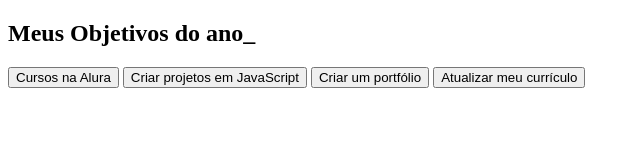
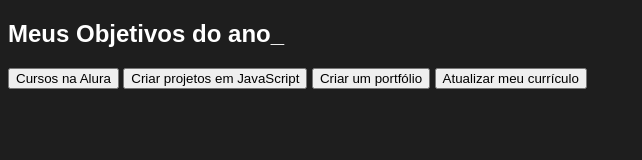
Before and after one commit to Lehticia07/Meus-objetivos-de-vida, a plain HTML site: page javascript-projetos-de-vida/index.html in a window 1280 px wide. Shown: the whole page, without its empty margins (0-642 px from the left). Drawn offline with Linux system fonts and the light colour scheme.

Commit message:
Update style.css

```diff
--- a/javascript-projetos-de-vida/style.css
+++ b/javascript-projetos-de-vida/style.css
@@ -1,3 +1,4 @@
+@import url('https://fonts.googleapis.com/css2?family-Chakra+Petch:w ght@400:700&display=swap');
 :root{
     --cor-de-fundo: #1E1E1E;
     --verde: #6FFF57;
@@ -6,3 +7,8 @@
     --botao-inativo: rgba(58, 55, 94, 0.5);
     --texto-fundo: rgba(58, 55, 94, 0.3);
 }
+body {
+  background-color: var(--cor-de-fundo);
+  color: var(--branco);
+  font-family: 'Chakra Petch', sans-serif;
+}
```
